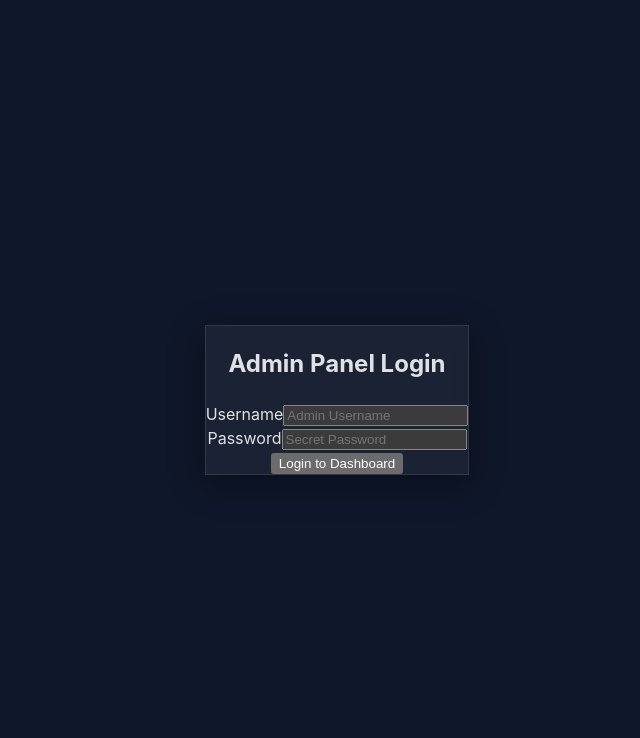
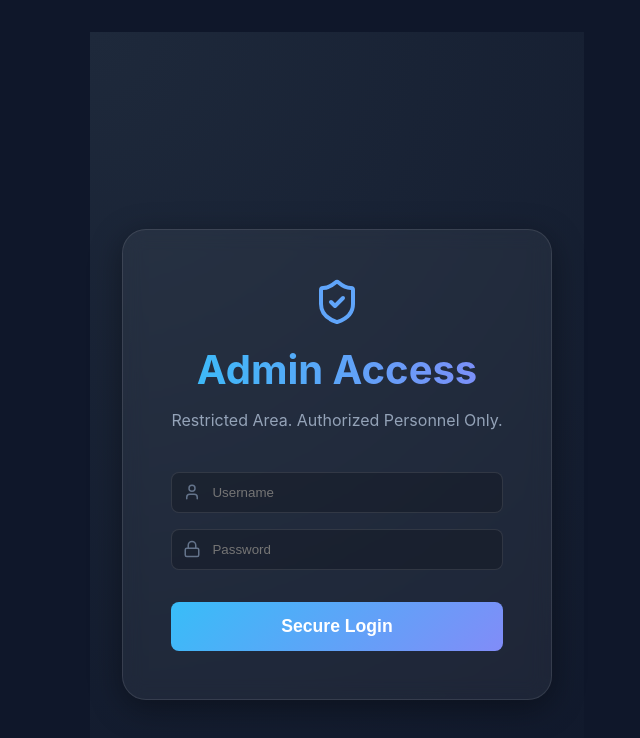
Before and after one commit to Karthikjayavaram/CSE_Web_Quiz, a React (Vite) app in the folder client/: page /admin/login in a window 1280 px wide. Shown: the top 738 px of the page, without its empty margins (303-943 px from the left). Built offline with nearby package versions, Linux system fonts and the light colour scheme; no server answers.

Commit message:
Implement one-attempt policy, fix socket monitoring, and improve Admin UI

```diff
--- a/client/src/pages/AdminDashboard.tsx
+++ b/client/src/pages/AdminDashboard.tsx
@@ -38,7 +38,10 @@ const AdminDashboard = () => {
 
     useEffect(() => {
         console.log('AdminDashboard: Connecting socket...');
-        socket.connect();
+
+        if (!socket.connected) {
+            socket.connect();
+        }
 
         function onConnect() {
             console.log('AdminDashboard: Socket connected!', socket.id);
@@ -50,23 +53,27 @@ const AdminDashboard = () => {
             setIsConnected(false);
         }
 
-        socket.on('connect', onConnect);
-        socket.on('disconnect', onDisconnect);
-
-
-        socket.on('admin-violation-alert', (data: any) => {
+        function onViolation(data: any) {
             console.log('AdminDashboard: Received violation alert!', data);
             setViolations((prev) => {
                 const updated = [data, ...prev];
-                console.log('Updated violations list:', updated);
                 return updated;
             });
-        });
+        }
+
+        socket.on('connect', onConnect);
+        socket.on('disconnect', onDisconnect);
+        socket.on('admin-violation-alert', onViolation);
+
+        // Initial check
+        setIsConnected(socket.connected);
 
         return () => {
             socket.off('connect', onConnect);
             socket.off('disconnect', onDisconnect);
-            socket.off('admin-violation-alert');
+            socket.off('admin-violation-alert', onViolation);
+            // We usually don't want to disconnect the socket entirely if other components use it,
+            // but for Admin Dashboard it's fine.
             socket.disconnect();
         };
     }, []);
@@ -374,20 +381,55 @@ const AdminDashboard = () => {
                             <table style={{ width: '100%', borderCollapse: 'collapse' }}>
                                 <thead>
                                     <tr style={{ textAlign: 'left', borderBottom: '1px solid rgba(255,255,255,0.1)' }}>
-                                        <th style={{ padding: '1rem' }}>ID</th>
-                                        <th style={{ padding: '1rem' }}>Data Preview</th>
+                                        {selectedResource === 'students' && (
+                                            <>
+                                                <th>TechID</th>
+                                                <th>Name</th>
+                                                <th>Phone</th>
+                                            </>
+                                        )}
+                                        {selectedResource === 'groups' && (
+                                            <>
+                                                <th>Group ID</th>
+                                                <th>Students</th>
+                                                <th>Status</th>
+                                            </>
+                                        )}
+                                        {selectedResource === 'quizzes' && (
+                                            <>
+                                                <th>Title</th>
+                                                <th>Questions</th>
+                                            </>
+                                        )}
                                         <th style={{ padding: '1rem' }}>Actions</th>
                                     </tr>
                                 </thead>
                                 <tbody>
                                     {resourcesData.map((item: any) => (
                                         <tr key={item._id} style={{ borderBottom: '1px solid rgba(255,255,255,0.05)' }}>
-                                            <td style={{ padding: '1rem', opacity: 0.7, fontFamily: 'monospace' }}>{item._id}</td>
-                                            <td style={{ padding: '1rem' }}>
-                                                <div style={{ maxWidth: '400px', overflow: 'hidden', textOverflow: 'ellipsis', whiteSpace: 'nowrap', opacity: 0.9 }}>
-                                                    {item.name || item.groupId || item.title || JSON.stringify(item)}
-                                                </div>
-                                            </td>
+                                            {selectedResource === 'students' && (
+                                                <>
+                                                    <td style={{ padding: '1rem' }}>{item.techziteId}</td>
+                                                    <td style={{ padding: '1rem' }}>{item.name}</td>
+                                                    <td style={{ padding: '1rem' }}>{item.phoneNumber}</td>
+                                                </>
+                                            )}
+                                            {selectedResource === 'groups' && (
+                                                <>
+                                                    <td style={{ padding: '1rem' }}>{item.groupId.substring(0, 8)}...</td>
+                                                    <td style={{ padding: '1rem' }}>{item.students?.map((s: any) => s.name || s).join(', ')}</td>
+                                                    <td style={{ padding: '1rem' }}>
+                                                        {item.quizState?.isFinished ? '✅ Done' : '⚠️ Active'}
+                                                    </td>
+                                                </>
+                                            )}
+                                            {selectedResource === 'quizzes' && (
+                                                <>
+                                                    <td style={{ padding: '1rem' }}>{item.title || 'Quiz'}</td>
+                                                    <td style={{ padding: '1rem' }}>{item.questions?.length || 0} Qs</td>
+                                                </>
+                                            )}
+
                                             <td style={{ padding: '1rem', display: 'flex', gap: '0.5rem' }}>
                                                 <button onClick={() => openEdit(item)} style={{ padding: '0.5rem 1rem', background: '#3b82f6', border: 'none', borderRadius: '4px', cursor: 'pointer', color: 'white' }}>Edit</button>
                                                 <button onClick={() => handleDeleteResource(item._id)} style={{ padding: '0.5rem 1rem', background: '#ef4444', border: 'none', borderRadius: '4px', cursor: 'pointer', color: 'white' }}>Delete</button>
--- a/client/src/pages/AdminLogin.tsx
+++ b/client/src/pages/AdminLogin.tsx
@@ -1,51 +1,69 @@
 import { useState, FormEvent } from 'react';
 import { useNavigate } from 'react-router-dom';
 import axios from 'axios';
-import './Login.css'; // Reuse Login styles
+import { Lock, User, ShieldCheck } from 'lucide-react';
+import './Login.css'; // Utilizing existing glassmorphism styles
 
 const AdminLogin = () => {
-    const [error, setError] = useState('');
-    const navigate = useNavigate();
-
     const [username, setUsername] = useState('');
     const [password, setPassword] = useState('');
+    const [error, setError] = useState('');
+    const [loading, setLoading] = useState(false);
+    const navigate = useNavigate();
 
     const handleAdminLogin = async (e: FormEvent) => {
         e.preventDefault();
+        setLoading(true);
+        setError('');
         try {
             const response = await axios.post('/api/admin/authenticate', { username, password });
             localStorage.setItem('adminToken', response.data.token);
             navigate('/admin');
         } catch (err: any) {
             setError(err.response?.data?.message || 'Invalid credentials');
+        } finally {
+            setLoading(false);
         }
     };
 
     return (
-        <div className="login-container">
-            <div className="login-box glass">
-                <h2>Admin Panel Login</h2>
+        <div className="login-page">
+            <div className="login-card glass" style={{ maxWidth: '400px' }}>
+                <div className="header">
+                    <ShieldCheck size={48} className="icon" style={{ color: '#60a5fa' }} />
+                    <h1>Admin Access</h1>
+                    <p>Restricted Area. Authorized Personnel Only.</p>
+                </div>
+
                 <form onSubmit={handleAdminLogin}>
-                    <div className="input-group">
-                        <label>Username</label>
+                    <div className="student-input-group">
+                        <div className="input-field">
+                            <User size={18} className="field-icon" />
                             <input
                                 type="text"
                                 value={username}
                                 onChange={(e) => setUsername(e.target.value)}
-                            placeholder="Admin Username"
+                                placeholder="Username"
+                                required
                             />
                         </div>
-                    <div className="input-group">
-                        <label>Password</label>
+                        <div className="input-field" style={{ marginTop: '1rem' }}>
+                            <Lock size={18} className="field-icon" />
                             <input
                                 type="password"
                                 value={password}
                                 onChange={(e) => setPassword(e.target.value)}
-                            placeholder="Secret Password"
+                                placeholder="Password"
+                                required
                             />
                         </div>
-                    {error && <p className="error-msg">{error}</p>}
-                    <button type="submit">Login to Dashboard</button>
+                    </div>
+
+                    {error && <div className="error-message">{error}</div>}
+
+                    <button type="submit" className="login-button" disabled={loading}>
+                        {loading ? 'Authenticating...' : 'Secure Login'}
+                    </button>
                 </form>
             </div>
         </div>
```
Also changed, not shown: 1 other file (tests, documents, lock files or other folders). Lines whose indentation alone changed are shown as unchanged.
